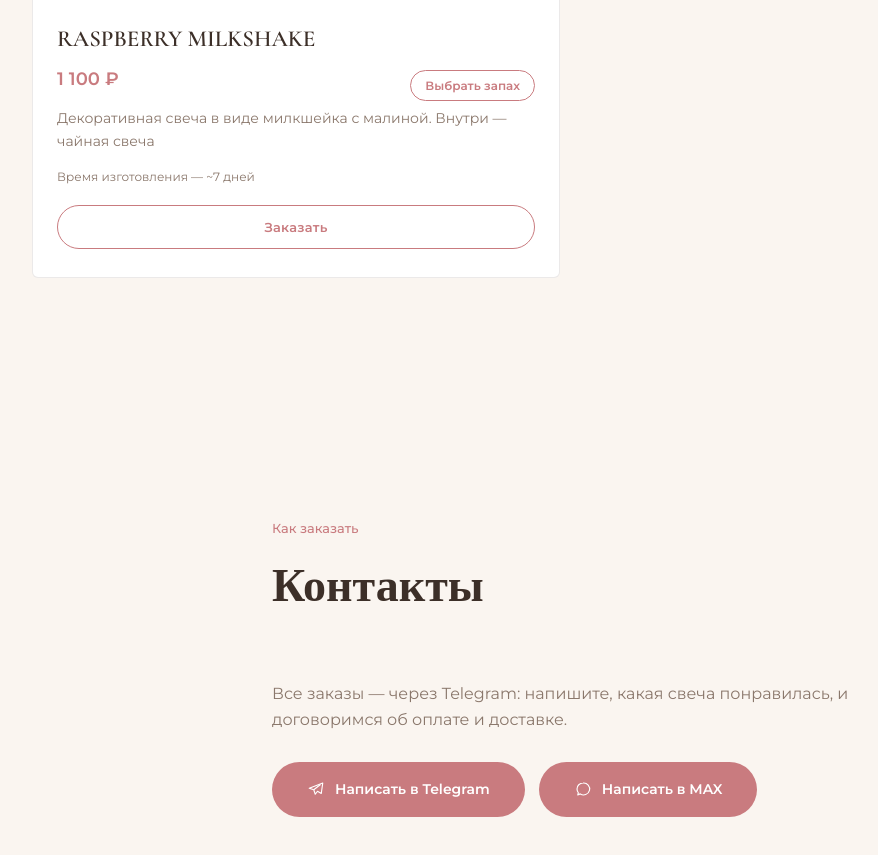
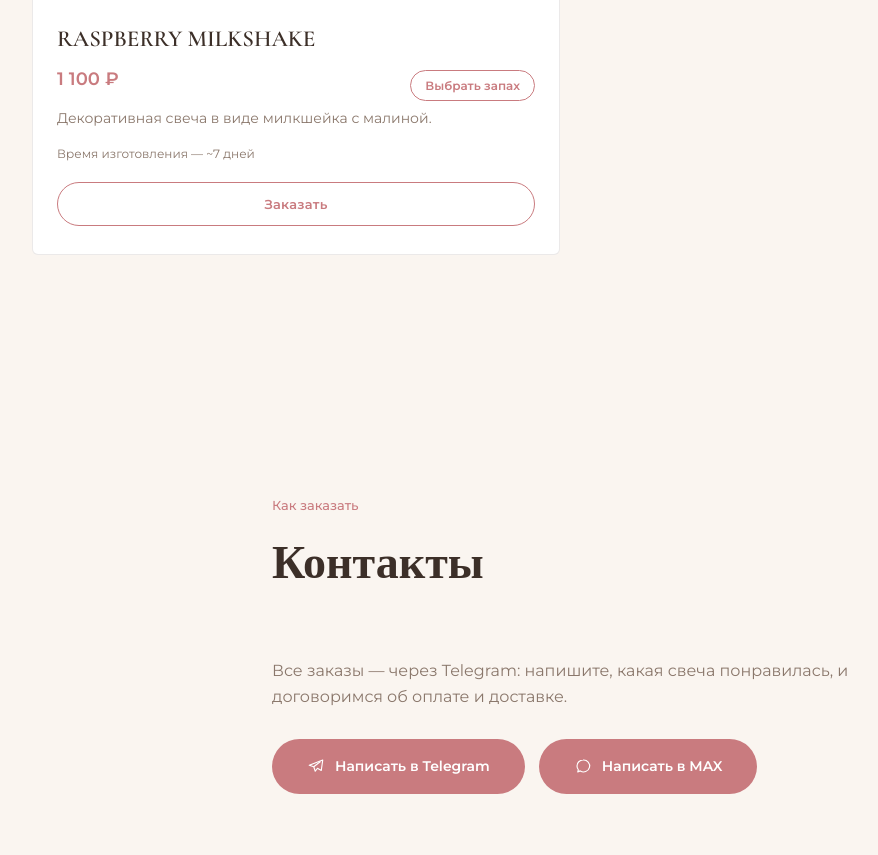
Before and after one commit to skorb210878-byte/sida.candle, a plain HTML site: page index.html in a window 1280 px wide. Shown: the part 2990-3845 px from the top of the page, without its empty margins (58-936 px from the left). Drawn offline with nearby package versions, Linux system fonts and the light colour scheme.

Commit message:
Add files via upload

```diff
--- a/index.html
+++ b/index.html
@@ -312,7 +312,7 @@
             </div>
             </div>
             <!-- ЧЕРНОВИК ОПИСАНИЯ — ПОДГОНИТЕ ПОД РЕАЛЬНЫЙ СОСТАВ/РАЗМЕР -->
-            <p class="product__desc">Декоративная свеча в виде милкшейка с малиной. Внутри — чайная свеча</p>
+            <p class="product__desc">Декоративная свеча в виде милкшейка с малиной.</p>
             <p class="product__meta">Время изготовления — ~7 дней</p>
             <button type="button" class="product__buy">Заказать</button>
           </div>
```
